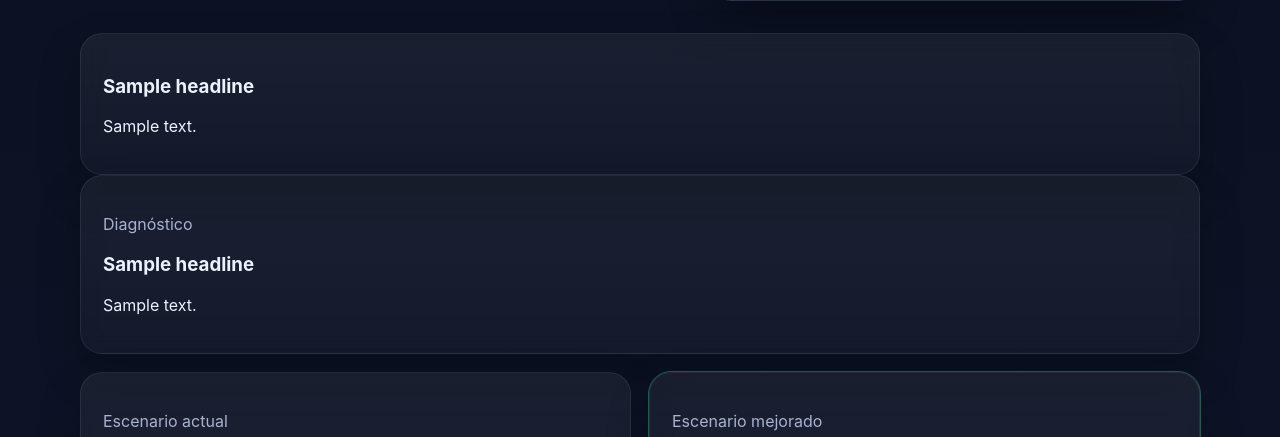
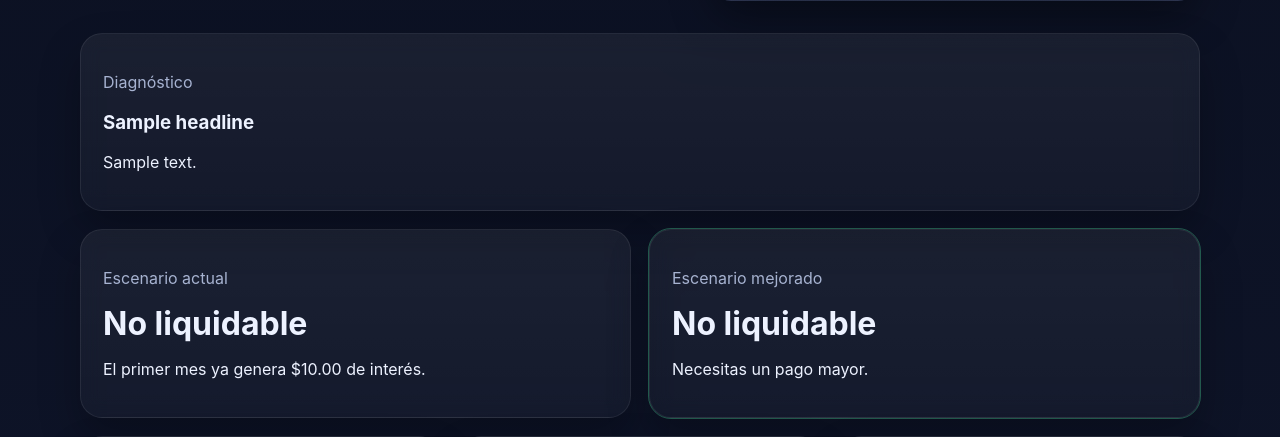
Before and after one commit to DanielMB2003/debt-safe, a FastAPI app: template app/templates/home.html in a window 1280 px wide. Shown: the part 692-1129 px from the top of the page. Run offline with FastAPI, Linux system fonts and the light colour scheme; the template is opened without the code that fills it: most values are stand-ins (such as "Sample title", 1, 10 or a date in 2020); form fields are guessed from the names that the template uses.

Commit message:
Fix Profundidad

```diff
--- a/app/services/debt_service.py
+++ b/app/services/debt_service.py
@@ -3,11 +3,6 @@ from app.models.debt import DebtInput
 
 
 def compare_debt_scenarios(data: DebtInput) -> dict:
-
-    if not current["payoff_possible"]:
-        headline = "Tu pago actual NO reduce tu deuda."
-    else:
-        headline = f"Podrías ahorrar {months_saved} meses y ${interest_saved:,.2f}."
 
     current = simulate_debt(
         balance=data.balance,
--- a/app/templates/partials/debt_results.html
+++ b/app/templates/partials/debt_results.html
@@ -1,8 +1,3 @@
-<div class="card headline-card {{ results.health_score }}">
-  <h3>{{ results.headline }}</h3>
-  <p>{{ results.summary }}</p>
-</div>
-
 <div class="results-stack">
   <div class="card headline-card {{ results.health_score }}">
     <p class="eyebrow">Diagnóstico</p>
```
